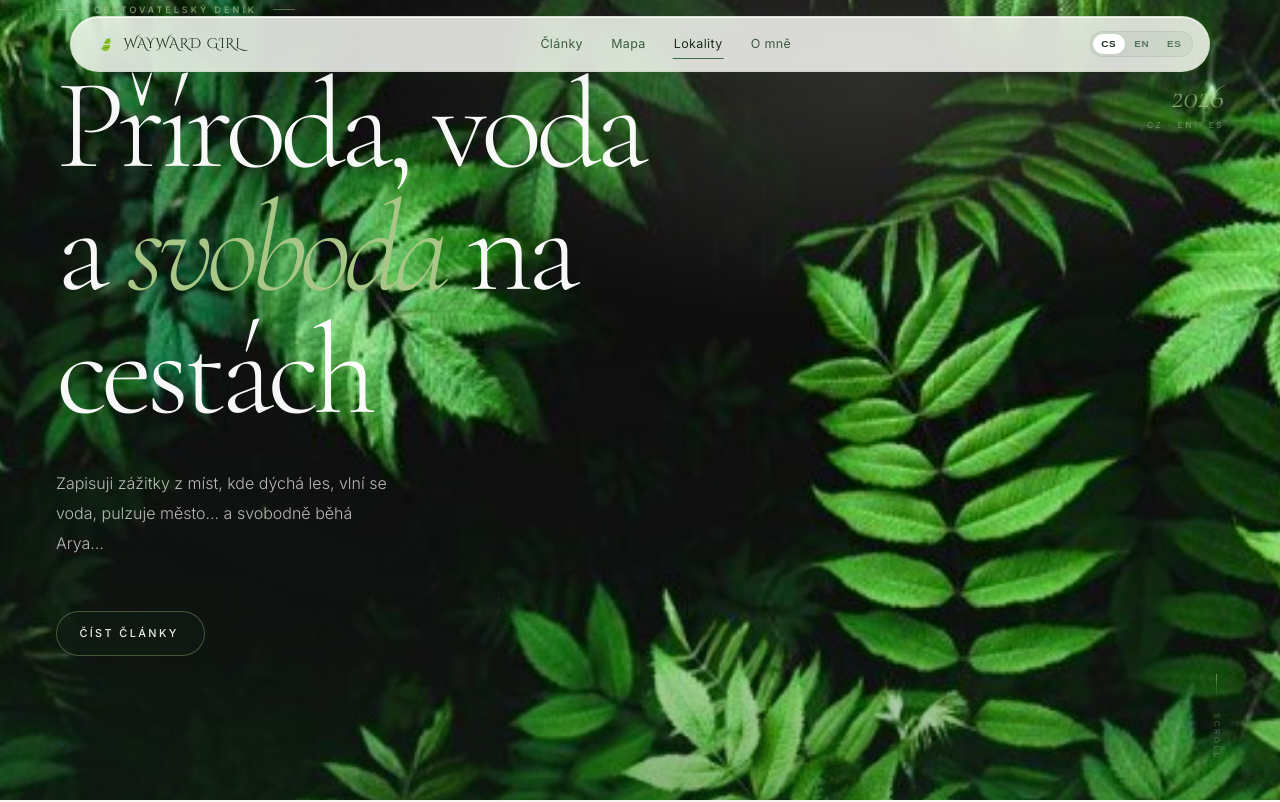
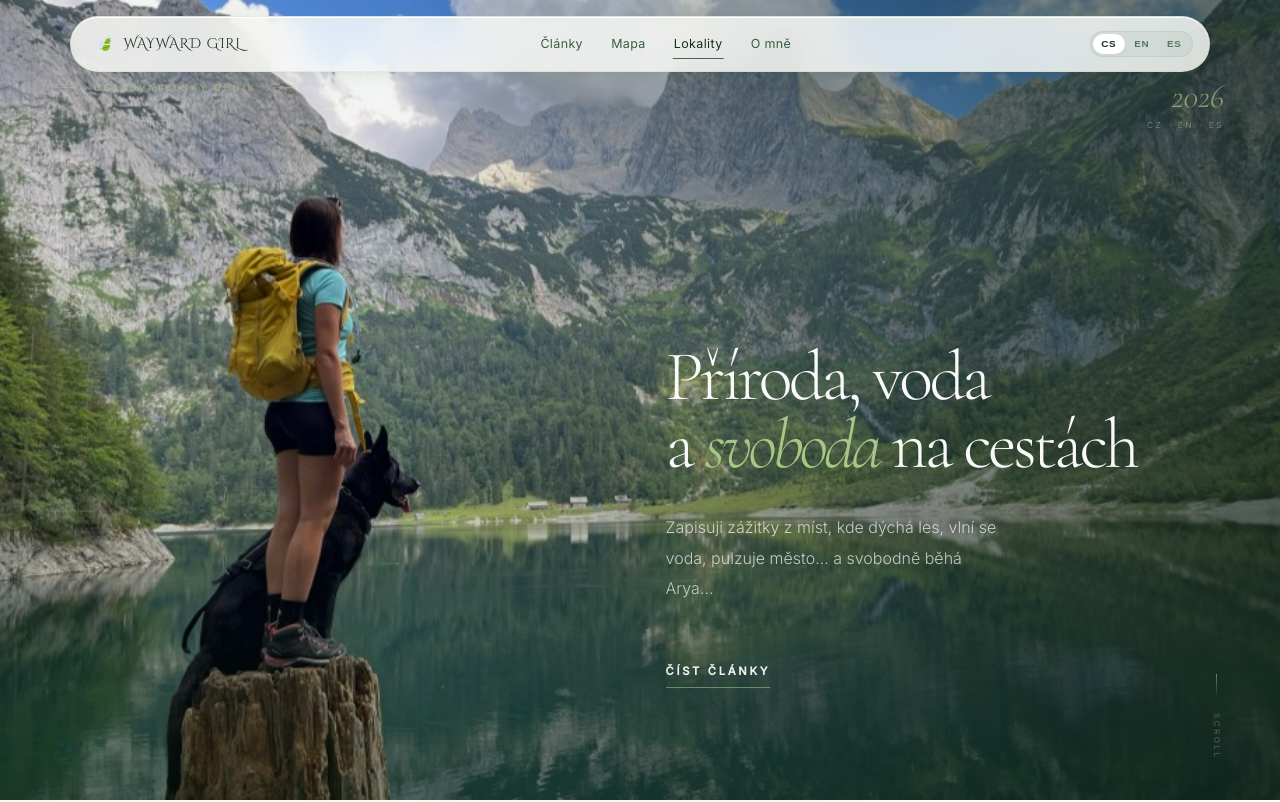
Before and after one commit to elka-arya/webcestovani, a plain HTML site: page index.html in a window 1280 px wide. Shown: the top 802 px of the page. Drawn offline with nearby package versions, Linux system fonts and the light colour scheme.

Commit message:
Redesign hero + About section, personal photos & text updates
- Swap hero background to personal photo (Lenka & Arya at alpine lake)
- Reposition hero text to right side so subjects are fully visible on left
- Move kicker below nav bar (position absolute)
- Swap About photo to real Arya photo (arya-stump.jpg)
- Update About heading to "O mně" in all 3 languages
- Update About caption and body text with personal tone
- Update About caption line to "nespoutaně cestou necestou · 2026"
- Adjust hero gradient to darken right column for text readability
- Scale hero heading to fit right-column layout

Co-authored-by: Cursor <cursoragent@cursor.com>

```diff
--- a/css/style.css
+++ b/css/style.css
@@ -211,36 +211,35 @@ h1, h2, h3 {
   background: #2E5233;
 }
 
-/* Leaves — sharp, vibrant, slightly zoomed out.
-   Morning brightness. Rich greens. No heavy darkening.     */
+/* Hero photograph — Lenka & Arya, alpine lake, full composition */
 .hero__bg {
   position: absolute;
-  inset: -8%;
-  background-image: url("../assets/leaf-wall.png");
+  inset: -6%;
+  background-image: url("../assets/hero-lenka-arya.jpg");
   background-size: cover;
-  background-position: center 28%;
-  filter: brightness(0.96) saturate(1.22) contrast(1.03);
+  background-position: center 70%;
+  filter: brightness(0.95) saturate(1.08) contrast(1.02);
   will-change: transform;
 }
 
-/* Gradient: only what legibility requires.
-   Three layers — morning light · natural depth · soft scrim.
-   Bright and fresh — like forest at sunrise, not dusk.     */
+/* Gradient: legibility over a bright alpine photo.
+   Right column darkened for text; subjects on left stay clear. */
 .hero__gradient {
   position: absolute;
   inset: 0;
   z-index: 1;
   background:
-    /* Soft morning sunlight — warm gold kiss on upper canopy */
-    radial-gradient(ellipse 72% 52% at 68% 10%, rgba(255,252,220,.13) 0%, transparent 58%),
-    /* Gentle left depth — you are inside the forest */
-    linear-gradient(to right, rgba(15,42,22,.10) 0%, transparent 38%),
-    /* Bottom scrim — just enough for text, fades quickly */
+    /* Darken right column behind heading */
+    linear-gradient(to left,
+      rgba(8,26,14,.62) 0%,
+      rgba(8,26,14,.28) 42%,
+      transparent 68%),
+    /* Bottom scrim — grounds the text area */
     linear-gradient(to top,
-      rgba(15,42,22,.32) 0%,
-      rgba(15,42,22,.10) 26%,
-      rgba(15,42,22,.02) 48%,
-      transparent 66%);
+      rgba(8,26,14,.48) 0%,
+      rgba(8,26,14,.16) 28%,
+      rgba(8,26,14,.03) 52%,
+      transparent 70%);
 }
 
 /* Corner editorial metadata */
@@ -270,22 +269,26 @@ h1, h2, h3 {
   color: rgba(255,255,255,.34);
 }
 
-/* Main body — editorial positioning · generous negative space */
+/* Main body — right half of hero, subjects free on left */
 .hero__body {
-  position: relative;
+  position: absolute;
+  bottom: clamp(7rem, 14vh, 12rem);
+  left: 52%;
+  right: var(--gutter);
   z-index: 2;
-  align-self: end;
-  padding: 0 var(--gutter) clamp(9rem, 18vh, 14rem);
-  max-width: min(760px, 88vw);
-}
-
-/* Eyebrow kicker — delicate, airy */
+  text-align: left;
+}
+
+/* Eyebrow kicker — fixed just below the nav bar */
 .hero__kicker {
+  position: absolute;
+  top: clamp(5rem, 9vh, 7rem);
+  left: var(--gutter);
+  z-index: 3;
   display: flex;
   align-items: center;
   gap: 1rem;
-  margin-bottom: 3rem;
-  animation: fadeUp 1.1s var(--spring) .06s both;
+  animation: fadeIn 1.4s var(--spring) .3s both;
 }
 .hero__kicker-rule {
   display: block;
@@ -303,9 +306,9 @@ h1, h2, h3 {
   white-space: nowrap;
 }
 
-/* Headline — true editorial magazine scale */
+/* Headline — scaled to fit right column */
 .hero h1 {
-  font-size: clamp(4rem, 10.5vw, 8rem);
+  font-size: clamp(2.6rem, 5.5vw, 5.2rem);
   font-weight: 300;
   color: rgba(255,255,255,.97);
   line-height: 0.96;
@@ -330,32 +333,31 @@ h1, h2, h3 {
   animation: fadeUp 1.1s var(--spring) .32s both;
 }
 
-/* CTA — glass pill · invitation not instruction */
+/* CTA — clean underline link · invitation not instruction */
 .hero__cta {
   display: inline-flex;
   align-items: center;
-  gap: 0.7rem;
-  font-size: 0.68rem;
-  font-weight: 500;
-  letter-spacing: 0.22em;
+  gap: 0.65rem;
+  font-size: 0.70rem;
+  font-weight: 600;
+  letter-spacing: 0.24em;
   text-transform: uppercase;
   color: rgba(255,255,255,.92);
-  padding: 0.75rem 1.6rem 0.75rem 1.4rem;
-  border: 1px solid rgba(168,198,134,.36);
-  border-radius: var(--r-pill);
-  background: rgba(15,42,22,.28);
-  backdrop-filter: blur(12px);
-  -webkit-backdrop-filter: blur(12px);
+  position: relative;
+  padding-bottom: 6px;
   animation: fadeUp 1.1s var(--spring) .46s both;
-  transition: color var(--dur-s), gap var(--dur-m) var(--spring),
-              background var(--dur-m), border-color var(--dur-m);
-}
-.hero__cta:hover {
-  color: var(--white);
-  gap: 1.05rem;
-  background: rgba(63,107,69,.36);
-  border-color: rgba(168,198,134,.60);
-}
+  transition: color var(--dur-s), gap var(--dur-m) var(--spring);
+}
+.hero__cta::after {
+  content: '';
+  position: absolute;
+  bottom: 0; left: 0; right: 0;
+  height: 1px;
+  background: rgba(168,198,134,.55);
+  transition: background var(--dur-m), width var(--dur-m) var(--spring);
+}
+.hero__cta:hover           { color: var(--white); gap: 1.0rem; }
+.hero__cta:hover::after    { background: rgba(168,198,134,.95); }
 
 /* Scroll indicator — breathing rhythm */
 .hero__foot {
@@ -1182,14 +1184,15 @@ h1, h2, h3 {
   margin: 0 auto;
   padding: 0 var(--gutter);
   display: grid;
-  grid-template-columns: clamp(280px, 36%, 420px) 1fr;
+  grid-template-columns: 1fr clamp(280px, 36%, 420px);
   gap: clamp(5rem, 10vw, 10rem);
   align-items: center;
   position: relative;
   z-index: 1;
 }
-.s-about__visual { grid-column: 1; grid-row: 1; }
-.s-about__text   { grid-column: 2; grid-row: 1; }
+/* Text LEFT, photo RIGHT — matches the screenshot layout */
+.s-about__visual { grid-column: 2; grid-row: 1; }
+.s-about__text   { grid-column: 1; grid-row: 1; }
 
 /* ── Portrait photograph ── */
 .s-about__frame {
@@ -1633,10 +1636,10 @@ h1, h2, h3 {
   }
   .article-card:nth-child(8) .article-card__title { font-size: clamp(1.4rem, 3vw, 2rem); }
 
-  /* About — reset explicit column reorder, stack in HTML order (text → portrait) */
+  /* About — single column at tablet, text first then photo */
   .s-about__inner  { grid-template-columns: 1fr; gap: 3rem; }
-  .s-about__visual { grid-column: 1; grid-row: 1; }
-  .s-about__text   { grid-column: 1; grid-row: 2; }
+  .s-about__visual { grid-column: 1; grid-row: 2; }
+  .s-about__text   { grid-column: 1; grid-row: 1; }
   .s-about__photo  { aspect-ratio: 3 / 2; }
   .s-about__ghost  { font-size: clamp(7rem, 22vw, 12rem); }
 }
@@ -1653,7 +1656,7 @@ h1, h2, h3 {
   .hero h1        { font-size: clamp(2.8rem, 11.5vw, 4rem); }
   .hero__body     { max-width: 100%; padding-bottom: clamp(7rem, 15vh, 10rem); }
   .hero__meta     { display: none; }
-  .hero__cta      { font-size: 0.65rem; padding: 0.65rem 1.2rem 0.65rem 1.1rem; }
+  .hero__cta      { font-size: 0.65rem; }
 
   .s-map__canvas  { aspect-ratio: 4 / 3; min-height: 280px; border-radius: 20px; }
 
--- a/index.html
+++ b/index.html
@@ -55,13 +55,13 @@
       <span class="hero__meta-lang">CZ · EN · ES</span>
     </div>
 
+    <div class="hero__kicker" aria-hidden="true">
+      <span class="hero__kicker-rule"></span>
+      <span data-i18n="heroEyebrow">Cestovatelský deník</span>
+      <span class="hero__kicker-rule"></span>
+    </div>
+
     <div class="hero__body">
-      <div class="hero__kicker" aria-hidden="true">
-        <span class="hero__kicker-rule"></span>
-        <span data-i18n="heroEyebrow">Cestovatelský deník</span>
-        <span class="hero__kicker-rule"></span>
-      </div>
-
       <h1 data-i18n="heroTitle" data-i18n-html="true">
         Příroda, voda<br>a <em>svoboda</em><br>na cestách
       </h1>
@@ -184,12 +184,12 @@
       <div class="s-about__visual reveal">
         <figure class="s-about__frame">
           <img
-            src="https://images.unsplash.com/photo-1543466835-00a7907e9de1?w=800&q=80"
+            src="assets/arya-stump.jpg"
             alt="Arya — německý ovčák"
             class="s-about__photo"
             loading="lazy"
           >
-          <figcaption class="s-about__fig-caption">Arya · Německý ovčák · Cestovní společnice</figcaption>
+          <figcaption class="s-about__fig-caption">Arya · Německý ovčák · Parťák pro každou &ldquo;špatnost&rdquo; :)</figcaption>
         </figure>
       </div>
 
@@ -201,9 +201,9 @@
           Cestuji pomalu,<br>se psem a otevřeným srdcem.
         </p>
         <p class="s-about__body" data-i18n="aboutText">
-          Je mi 33, miluju přírodu, jezera, moře a cestování. Moje společnínice je Arya —
+          Miluju přírodu, jezera, moře, cestování, kávičku a Aryu :). Můj parťák je Arya —
           černá fena německého ovčáka. Spolu hledáme stezky, kde je klid, zeleň a prostor na procházku.
-          Tento web je můj jemný deník míst, která stojí za to sdílet.
+          Tento web je můj jemný deník míst, která stojí za to sdílet...
         </p>
         <div class="s-about__traits" aria-label="Vášně a záliby">
           <span class="s-about__trait">🏔 Hory &amp; příroda</span>
@@ -212,7 +212,7 @@
           <span class="s-about__trait">✈ Pomalé cestování</span>
         </div>
         <div class="s-about__rule" aria-hidden="true"></div>
-        <span class="s-about__caption">wayward girl · osobní cestovatelský deník · 2026</span>
+        <span class="s-about__caption">wayward girl · nespoutaně cestou necestou · 2026</span>
       </div>
 
     </div>
@@ -233,7 +233,7 @@
 
   <script src="https://unpkg.com/leaflet@1.9.4/dist/leaflet.js"></script>
   <script src="js/data.js?v=4"></script>
-  <script src="js/i18n.js?v=3"></script>
+  <script src="js/i18n.js?v=6"></script>
   <script src="js/app.js"></script>
   <script src="js/animate.js"></script>
 </body>
--- a/js/i18n.js
+++ b/js/i18n.js
@@ -27,9 +27,9 @@ const UI = {
     legendSolo: 'Bez psa / plánované',
     articlesTitle: 'Články',
     articlesSubtitle: 'Každý příběh nese hashtagy: kontinent · stát · město · #se-psem',
-    aboutTitle: 'Jsem Lenka',
+    aboutTitle: 'O mně',
     aboutLead: 'Cestuji pomalu,<br>se psem a otevřeným srdcem.',
-    aboutText: 'Je mi 33, miluju přírodu, jezera, moře a cestování. Moje společnínice je Arya — černá fena německého ovčáka. Spolu hledáme stezky, kde je klid, zeleň a prostor na procházku. Tento web je můj jemný deník míst, která stojí za to sdílet.',
+    aboutText: 'Miluju přírodu, jezera, moře, cestování, kávičku a Aryu :). Můj parťák je Arya — černá fena německého ovčáka. Spolu hledáme stezky, kde je klid, zeleň a prostor na procházku. Tento web je můj jemný deník míst, která stojí za to sdílet...',
     footer: 'wayward girl · cestovatelský deník · 2026',
     badgeDog: '🐾 Se psem',
     noResults: 'Žádné články pro tuto kombinaci filtrů.<br>Zkus jinou lokalitu nebo hashtag.',
@@ -65,7 +65,7 @@ const UI = {
     legendSolo: 'Without dog / planned',
     articlesTitle: 'Articles',
     articlesSubtitle: 'Every story carries hashtags: continent · country · city · #with-dog',
-    aboutTitle: "I'm Lenka",
+    aboutTitle: 'About Me',
     aboutLead: 'I travel slowly,<br>with a dog and an open heart.',
     aboutText: "I'm 33, I love nature, lakes, the sea and travel. My companion is Arya — a black German Shepherd girl. Together we seek trails with quiet, greenery and room to roam. This site is my gentle diary of places worth sharing.",
     footer: 'wayward girl · travel journal · 2026',
@@ -103,7 +103,7 @@ const UI = {
     legendSolo: 'Sin perro / planeado',
     articlesTitle: 'Artículos',
     articlesSubtitle: 'Cada historia lleva hashtags: continente · país · ciudad · #con-perro',
-    aboutTitle: 'Soy Lenka',
+    aboutTitle: 'Sobre mí',
     aboutLead: 'Viajo despacio,<br>con mi perra y el corazón abierto.',
     aboutText: 'Tengo 33 años, me encanta la naturaleza, los lagos, el mar y viajar. Mi compañera es Arya — una pastor alemán negro. Juntas buscamos senderos con calma, verde y espacio para caminar. Este sitio es mi diario suave de lugares que merecen compartirse.',
     footer: 'wayward girl · diario de viajes · 2026',
```
Also changed, not shown: assets/arya-stump.jpg (added), assets/hero-lenka-arya.jpg (added).
